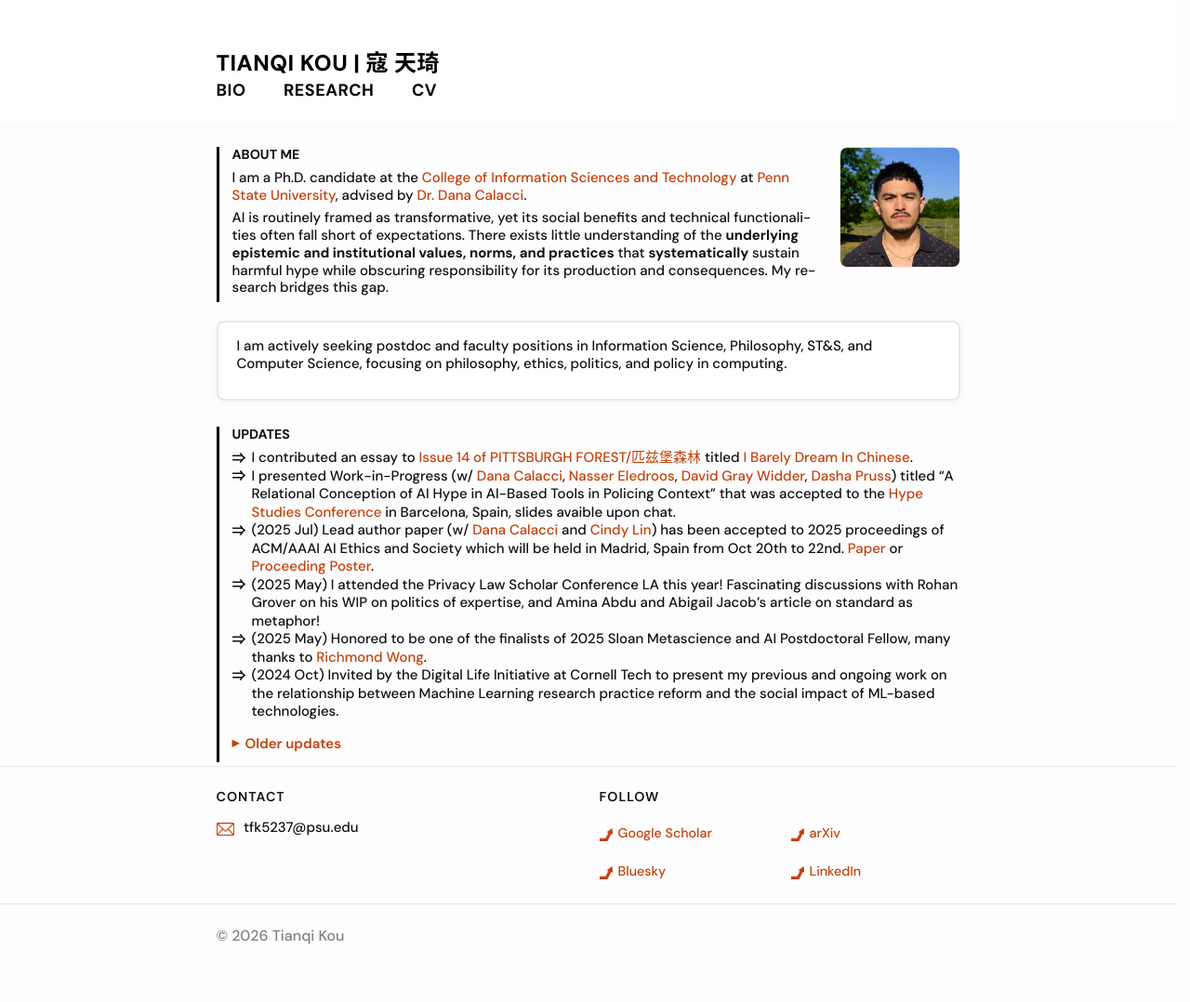
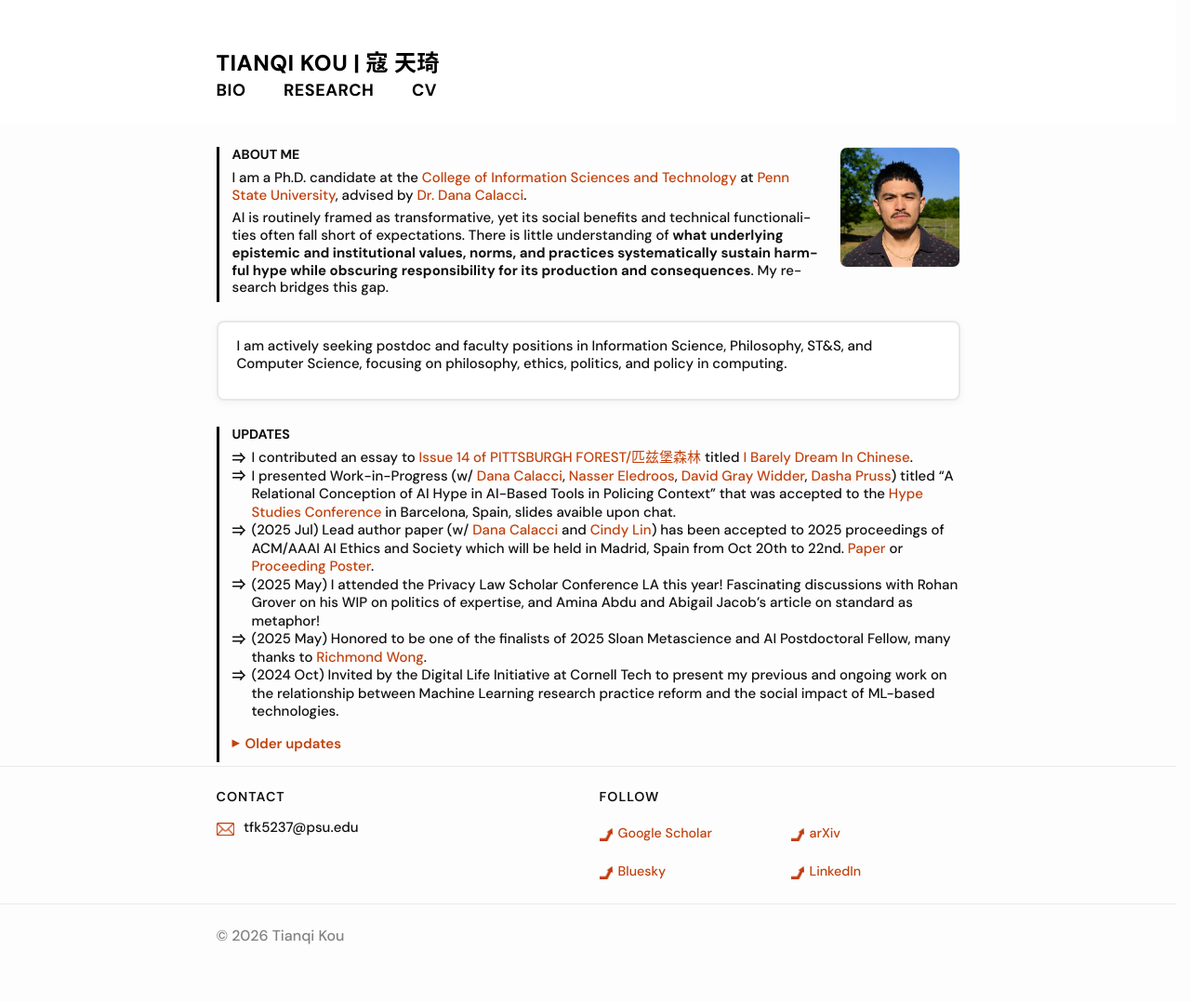
Before and after one commit to koutianqi/koutianqi.github.io, a Jekyll site: the page built from index.markdown, in a window 1280 px wide. Shown: the whole page at 93% size. Built offline with Jekyll 4.4.1, drawn with Linux system fonts in a browser that asks for light colours.

Commit message:
Update index.markdown

```diff
--- a/index.markdown
+++ b/index.markdown
@@ -11,7 +11,7 @@ description: "I study hype and accountability in AI/ML ecosystem."
 
 I am a Ph.D. candidate at the [College of Information Sciences and Technology](https://ist.psu.edu/about) at [Penn State University](https://www.psu.edu), advised by [Dr. Dana Calacci](https://www.dcalacci.net).
 
-AI is routinely framed as transformative, yet its social benefits and technical functionalities often fall short of expectations. There exists little understanding of the **underlying epistemic and institutional values, norms, and practices** that **systematically** sustain harmful hype while obscuring responsibility for its production and consequences. My research bridges this gap.
+AI is routinely framed as transformative, yet its social benefits and technical functionalities often fall short of expectations. There is little understanding of **what underlying epistemic and institutional values, norms, and practices systematically sustain harmful hype while obscuring responsibility for its production and consequences**. My research bridges this gap.
 
   </div>
   <img class="headshot" src="{{ "/assets/img/headshot_crop.jpg" | relative_url }}" alt="Headshot" />
```
